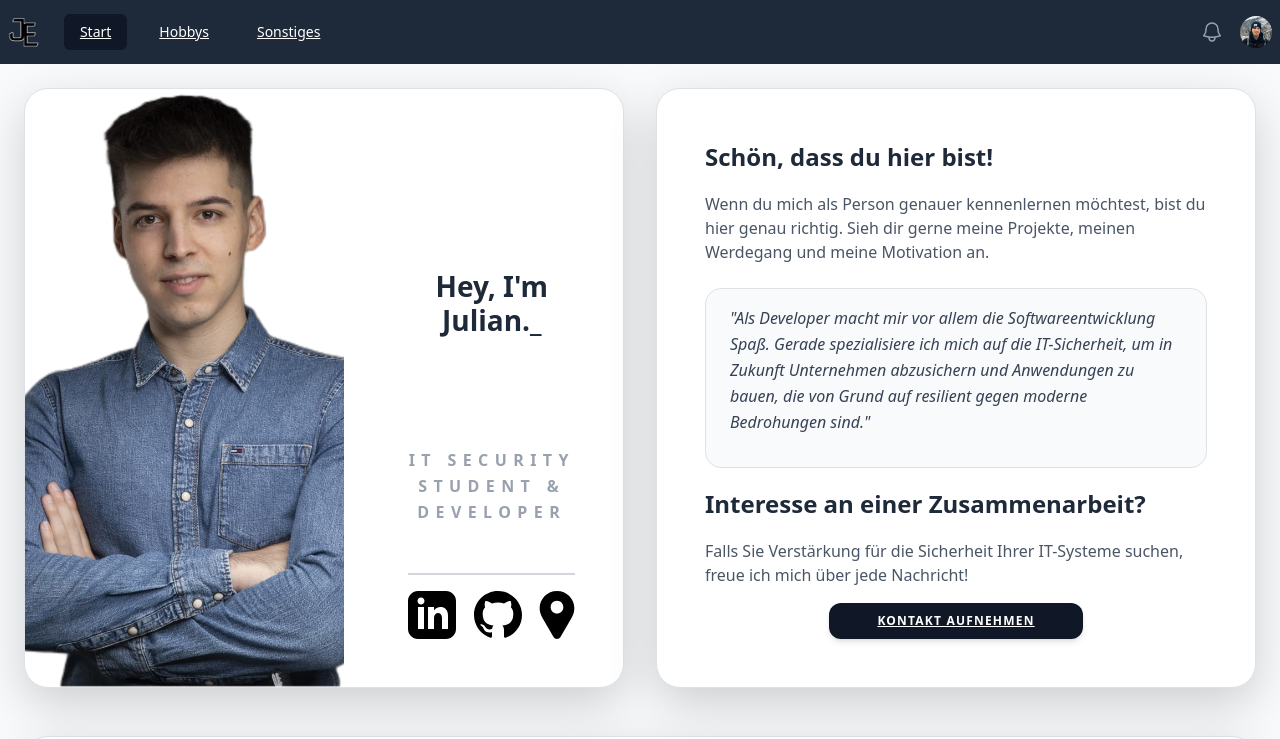
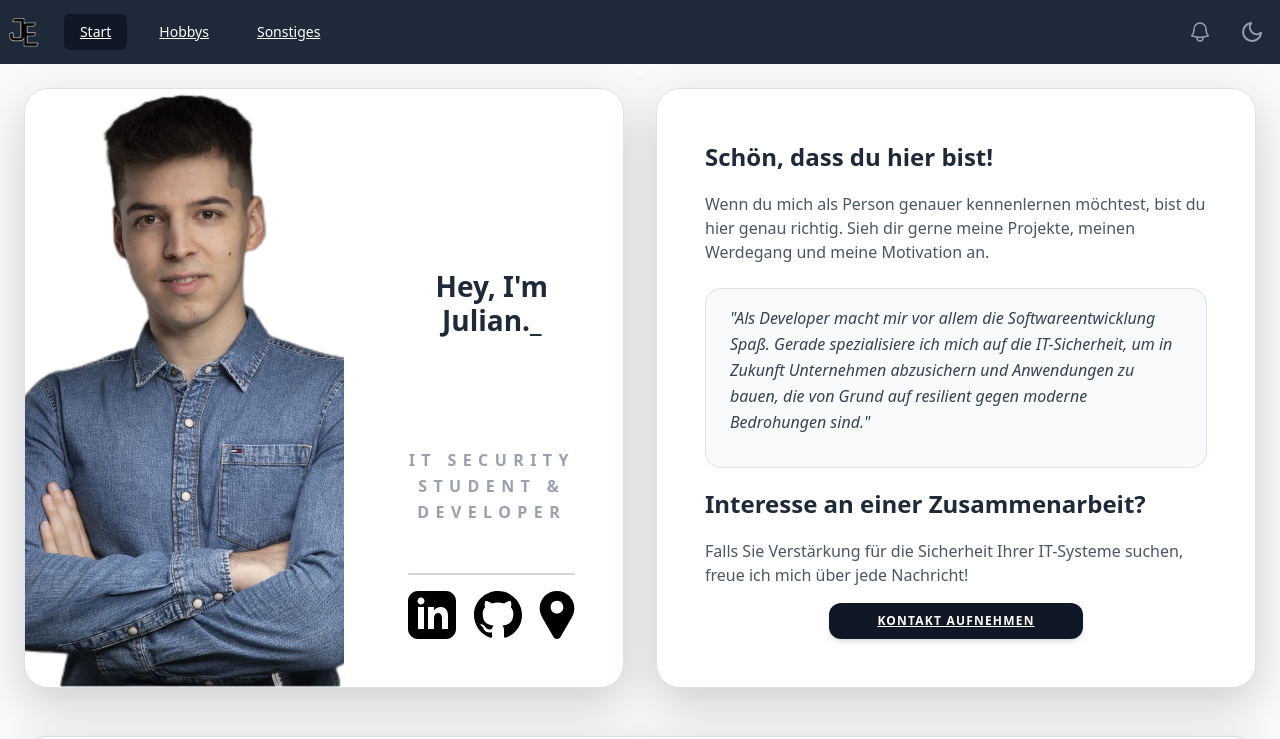
Before and after one commit to julianertle/Website, a React (Vite) app: page / in a window 1280 px wide. Shown: the top 739 px of the page. Built offline with nearby package versions, Linux system fonts and the light colour scheme.

Commit message:
added dark and light mode icons to the navbar

```diff
--- a/src/components/NavBarOwn.jsx
+++ b/src/components/NavBarOwn.jsx
@@ -1,12 +1,8 @@
-import React from "react";
+import React, { useState, useEffect } from "react";
 import { Disclosure, DisclosureButton } from "@headlessui/react";
 import { Bars3Icon, XMarkIcon, BellIcon } from "@heroicons/react/24/outline";
-import { Menu, MenuButton, MenuItems, MenuItem } from "@headlessui/react";
 import { Link, useLocation } from "react-router-dom";
-import {
-  MoonIcon,
-  SunIcon
-} from "../assets/SvgIcons";
+import { MoonIcon, SunIcon } from "../assets/SvgIcons";
 
 function classNames(...classes) {
   return classes.filter(Boolean).join(" ");
@@ -21,14 +17,27 @@ const navigation = [
 function NavBarOwn() {
   const location = useLocation();
 
+  // Dark Mode Initialisierung basierend auf Browser-Einstellung
+  const [isDark, setIsDark] = useState(
+    window.matchMedia("(prefers-color-scheme: dark)").matches
+  );
+
+  // Synchronisiert die 'dark' Klasse am HTML-Tag für Tailwind
+  useEffect(() => {
+    if (isDark) {
+      document.documentElement.classList.add("dark");
+    } else {
+      document.documentElement.classList.remove("dark");
+    }
+  }, [isDark]);
+
   return (
     <Disclosure as="nav" className="bg-gray-800 fixed top-0 left-0 right-0 z-50">
       <div className="mx-auto max-w-7xl px-2 sm:px-6 lg:px-8">
         <div className="relative flex h-16 items-center justify-between">
           {/* Mobile menu button */}
           <div className="absolute inset-y-0 left-0 flex items-center sm:hidden">
-            <DisclosureButton className="group relative inline-flex items-center justify-center rounded-md p-2 text-gray-400 hover:bg-gray-700 hover:text-white focus:ring-2 focus:ring-white focus:outline-hidden focus:ring-inset">
-              <span className="absolute -inset-0.5" />
+            <DisclosureButton className="group relative inline-flex items-center justify-center rounded-md p-2 text-gray-400 hover:bg-gray-700 hover:text-white focus:ring-2 focus:ring-white focus:outline-none">
               <span className="sr-only">Open main menu</span>
               <Bars3Icon aria-hidden="true" className="block h-6 w-6 group-data-open:hidden" />
               <XMarkIcon aria-hidden="true" className="hidden h-6 w-6 group-data-open:block" />
@@ -39,7 +48,7 @@ function NavBarOwn() {
           <div className="flex flex-1 items-center justify-center sm:items-stretch sm:justify-start">
             <div className="flex shrink-0 items-center">
               <img
-                alt="Your Company"
+                alt="Logo"
                 src="src/assets/logo.png"
                 className="h-8 w-auto"
               />
@@ -56,7 +65,7 @@ function NavBarOwn() {
                       isCurrent
                         ? "bg-gray-900 text-white"
                         : "text-white hover:bg-gray-700 hover:text-white",
-                      "rounded-md px-3 py-2 text-sm font-medium no-underline [&:visited]:text-gray-300 [&:hover]:text-white"
+                      "rounded-md px-3 py-2 text-sm font-medium no-underline"
                     )}
                   >
                     {item.name}
@@ -67,62 +76,26 @@ function NavBarOwn() {
           </div>
 
           {/* Right side icons */}
-          <div className="absolute inset-y-0 right-0 flex items-center pr-2 sm:static sm:inset-auto sm:ml-6 sm:pr-0">
+          <div className="absolute inset-y-0 right-0 flex items-center pr-2 sm:static sm:inset-auto sm:ml-6 sm:pr-0 gap-3">
             <button
               type="button"
-              className="relative rounded-full bg-gray-800 p-1 text-gray-400 hover:text-white focus:ring-2 focus:ring-white focus:ring-offset-2 focus:ring-offset-gray-800 focus:outline-hidden"
+              className="relative rounded-full bg-gray-800 p-1 text-gray-400 hover:text-white focus:outline-none"
             >
-              <span className="absolute -inset-1.5" />
-              <span className="sr-only">View notifications</span>
               <BellIcon aria-hidden="true" className="h-6 w-6" />
             </button>
 
-            {/* Profile dropdown */}
-            <Menu as="div" className="relative ml-3">
-              <MenuButton className="relative flex rounded-full bg-gray-800 text-sm focus:ring-2 focus:ring-white focus:ring-offset-2 focus:ring-offset-gray-800 focus:outline-hidden">
-                <span className="absolute -inset-1.5" />
-                <span className="sr-only">Open user menu</span>
-                <img
-                  alt="User profile"
-                  src="src/assets/profile.png"
-                  className="h-8 w-8 rounded-full"
-                />
-              </MenuButton>
-              {/* <MenuItems
-                className="absolute right-0 z-10 mt-2 w-48 origin-top-right rounded-md bg-white py-1 shadow-lg ring-1 ring-black/5 focus:outline-hidden"
-              >
-                <MenuItem>
-                  {({ active }) => (
-                    <Link
-                      to="/profile"
-                      className={`block px-4 py-2 text-sm text-gray-700 ${active ? "bg-gray-100" : ""}`}
-                    >
-                      Profile
-                    </Link>
-                  )}
-                </MenuItem>
-                <MenuItem>
-                  {({ active }) => (
-                    <Link
-                      to="/settings"
-                      className={`block px-4 py-2 text-sm text-gray-700 ${active ? "bg-gray-100" : ""}`}
-                    >
-                      Settings
-                    </Link>
-                  )}
-                </MenuItem>
-                <MenuItem>
-                  {({ active }) => (
-                    <button
-                      className={`block w-full text-left px-4 py-2 text-sm text-gray-700 ${active ? "bg-gray-100" : ""}`}
-                      onClick={() => alert("Logout clicked")}
-                    >
-                      Logout
-                    </button>
-                  )}
-                </MenuItem>
-              </MenuItems> */}
-            </Menu>
+            {/* DARK MODE TOGGLE (Puristischer Switch) */}
+            <button
+              onClick={() => setIsDark(!isDark)}
+              className="relative flex items-center justify-center p-2 transition-colors duration-200"
+              title={isDark ? "Light Mode" : "Dark Mode"}
+            >
+              {isDark ? (
+                <SunIcon className="h-6 w-6 text-gray-400 hover:text-white transition-colors" />
+              ) : (
+                <MoonIcon className="h-6 w-6 text-gray-400 hover:text-white transition-colors" />
+              )}
+            </button>
           </div>
         </div>
       </div>
@@ -136,12 +109,11 @@ function NavBarOwn() {
               <Link
                 key={item.name}
                 to={item.href}
-                aria-current={isCurrent ? "page" : undefined}
                 className={classNames(
                   isCurrent
                     ? "bg-gray-900 text-white"
-                    : "text-white hover:bg-gray-700 hover:text-white",
-                  "block rounded-md px-3 py-2 text-base font-medium no-underline [&:visited]:text-gray-300 [&:hover]:text-white"
+                    : "text-white hover:bg-gray-700",
+                  "block rounded-md px-3 py-2 text-base font-medium no-underline"
                 )}
               >
                 {item.name}
```
